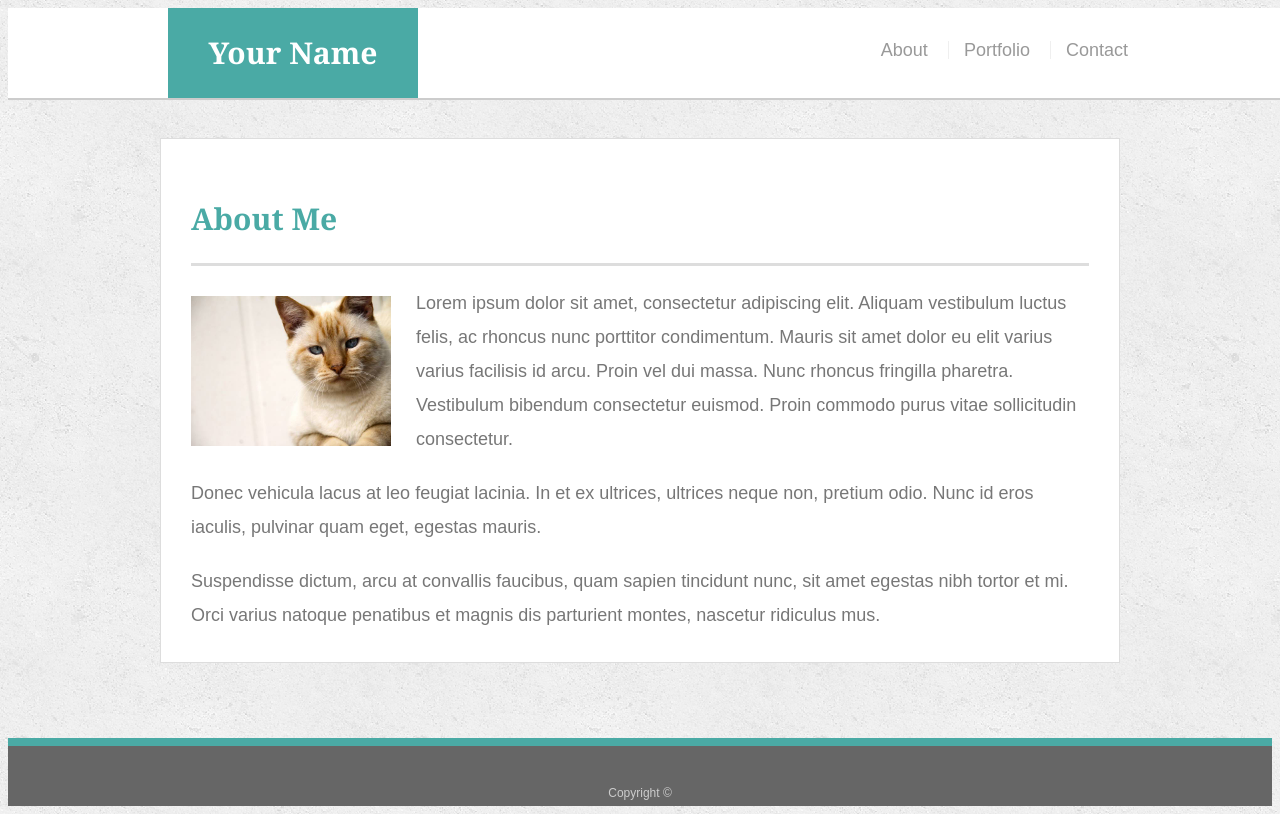
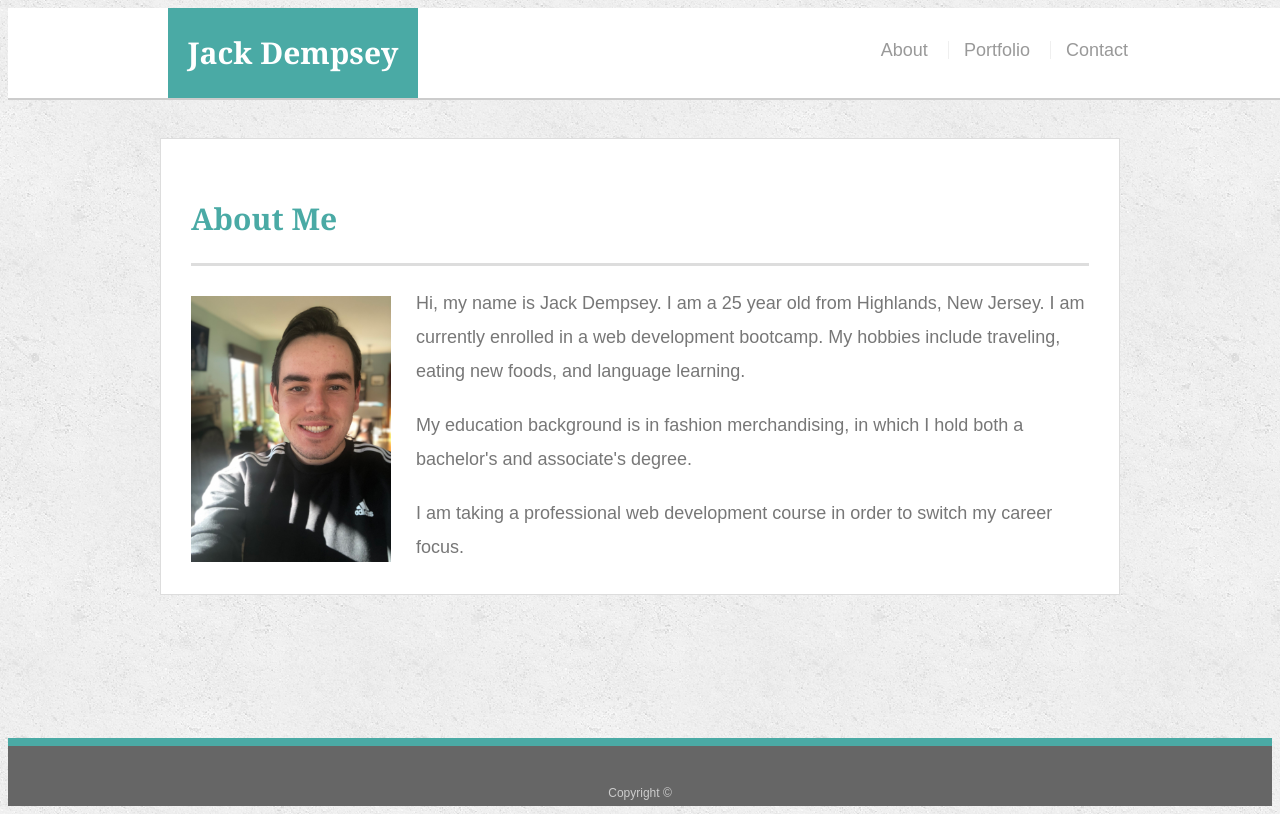
Before and after one commit to jdempsey1993/Boostrap-Portfolio, a plain HTML site: page index.html in a window 1280 px wide. Drawn offline with Linux system fonts and the light colour scheme.

Commit message:
Added image in index, bio decription, and did page titles.

```diff
--- a/index.html
+++ b/index.html
@@ -3,7 +3,7 @@
 
 <head>
   <meta charset="UTF-8">
-  <title>About | Your Name</title>
+  <title>About | Jack Dempsey </title>
   <link rel="stylesheet" type="text/css" href="assets/css/style.css">
 </head>
 
@@ -11,7 +11,7 @@
 
   <header id="masthead">
     <div class="container">
-      <a href="index.html" id="logo">Your Name</a>
+      <a href="index.html" id="logo">Jack Dempsey</a>
       <nav>
         <a href="index.html">About</a>
         <a href="portfolio.html">Portfolio</a>
@@ -24,13 +24,13 @@
     <section class="main-section">
       <h1>About Me</h1>
 
-      <img src="assets/images/cat.jpg" class="auth-image" alt="Your Name">
+      <img src="assets/images/bioimage.jpg" class="auth-image" alt="Jack">
 
-      <p>Lorem ipsum dolor sit amet, consectetur adipiscing elit. Aliquam vestibulum luctus felis, ac rhoncus nunc porttitor condimentum. Mauris sit amet dolor eu elit varius varius facilisis id arcu. Proin vel dui massa. Nunc rhoncus fringilla pharetra. Vestibulum bibendum consectetur euismod. Proin commodo purus vitae sollicitudin consectetur.</p>
+      <p>Hi, my name is Jack Dempsey. I am a 25 year old from Highlands, New Jersey. I am currently enrolled in a web development bootcamp. My hobbies include traveling, eating new foods, and language learning.</p>
 
-      <p>Donec vehicula lacus at leo feugiat lacinia. In et ex ultrices, ultrices neque non, pretium odio. Nunc id eros iaculis, pulvinar quam eget, egestas mauris.</p>
+      <p>My education background is in fashion merchandising, in which I hold both a bachelor's and associate's degree.</p>
 
-      <p>Suspendisse dictum, arcu at convallis faucibus, quam sapien tincidunt nunc, sit amet egestas nibh tortor et mi. Orci varius natoque penatibus et magnis dis parturient montes, nascetur ridiculus mus.</p>
+      <p>I am taking a professional web development course in order to switch my career focus.</p>
 
     </section>
 
```
Also changed, not shown: portfolio.html (+5 -11 lines), assets/images/bioimage.jpg (added), 2 other files.
